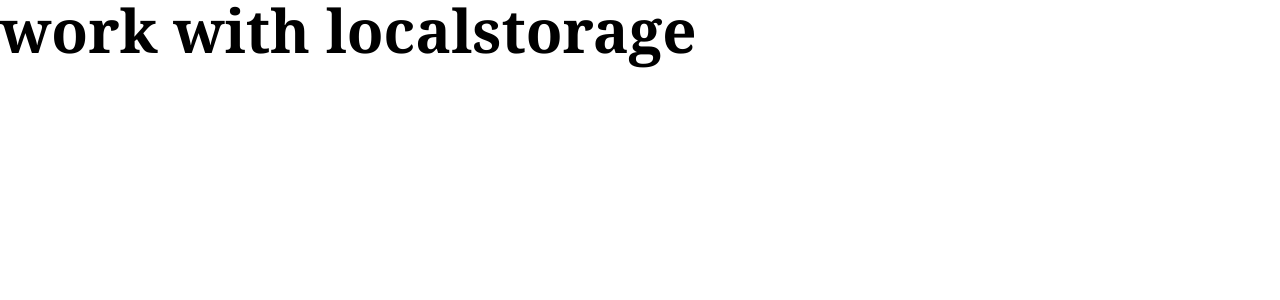
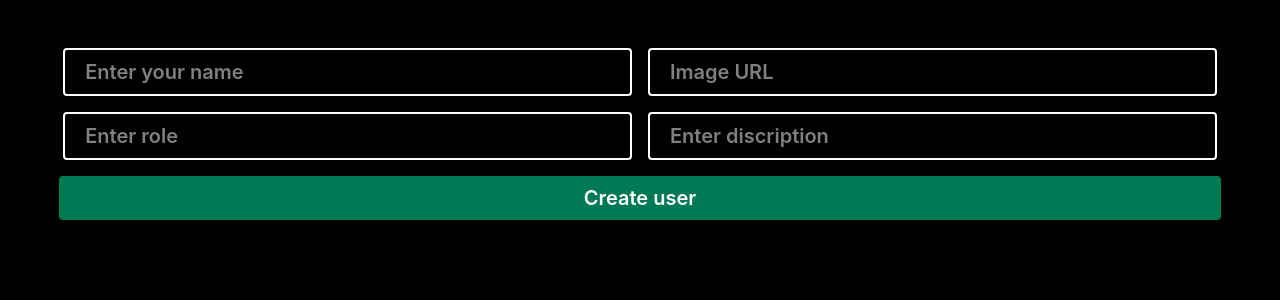
Before and after one commit to Fullstack-Raza/2026-March-20-React-Usestate, a React (Vite) app in the folder use-state/: page / in a window 1280 px wide. Shown: the top 300 px of the page. Built offline with nearby package versions, Linux system fonts and the light colour scheme; the HTML template or start-up script is replaced by a standard one.

Commit message:
form submit

```diff
--- a/use-state/src/components/Todo.jsx
+++ b/use-state/src/components/Todo.jsx
@@ -1,11 +1,84 @@
-import React from 'react'
+import React, { createElement, useState } from "react";
+import Card from "./Card.jsx";
 
 const Todo = () => {
+  const [UserName, setUserName] = useState("");
+  const [UserRole, setUserRole] = useState("");
+  const [Userdiscription, setUserdiscription] = useState("");
+  const [UserURL, setUserURL] = useState("");
+  const [allUser, setallUser] = useState([]);
+  function submithandler(e) {
+    e.preventDefault();
+    const oldUser = [...allUser];
+    oldUser.push({ UserName, UserRole, Userdiscription, UserURL });
+    console.log(oldUser);
+
+    setallUser(oldUser);
+    setUserName("");
+    setUserURL("");
+    setUserdiscription("");
+    setUserRole("");
+  }
   return (
-    <div>
-      <h1 className='text-6xl font-semibold font-serif'>work with localstorage</h1>
+    <div className="h-screen bg-black text-white">
+      <form
+        onSubmit={(e) => {
+          submithandler(e);
+        }}
+        className=" px-2 py-10 flex flex-wrap p-2 justify-center"
+      >
+        <input
+          value={UserName}
+          onChange={(e) => {
+            setUserName(e.target.value);
+          }}
+          className="border-2 px-5 py-2 rounded m-2 w-[45%] text-xl font-semibold"
+          type="text"
+          placeholder="Enter your name "
+        />
+        <input
+          value={UserURL}
+          onChange={(e) => {
+            setUserURL(e.target.value);
+          }}
+          className="border-2 px-5 py-2 rounded m-2 w-[45%] text-xl font-semibold"
+          type="text"
+          placeholder="Image URL"
+        />
+        <input
+          value={UserRole}
+          onChange={(e) => {
+            setUserRole(e.target.value);
+          }}
+          className="border-2 px-5 py-2 rounded m-2 w-[45%] text-xl font-semibold"
+          type="text"
+          placeholder="Enter role"
+        />
+        <input
+          value={Userdiscription}
+          onChange={(e) => {
+            setUserdiscription(e.target.value);
+          }}
+          className="border-2 px-5 py-2 rounded m-2 w-[45%] text-xl font-semibold"
+          type="text"
+          placeholder="Enter discription"
+        />
+        <button className=" active:scale-95 px-5 bg-emerald-700 py-2 rounded m-2 w-[92%] cursor-pointer  text-xl font-semibold">
+          Create user
+        </button>
+      </form>
+      <div className="px-2 py-10 flex flex-wrap p-2 ">
+        {allUser.map(function(e){
+          return <div className="px-4 py-10 gap-5 flex flex-wrap">
+            <Card/>
+          </div>
+
+        }
+
+        )}
+      </div>
     </div>
-  )
-}
+  );
+};
 
-export default Todo
+export default Todo;
```
